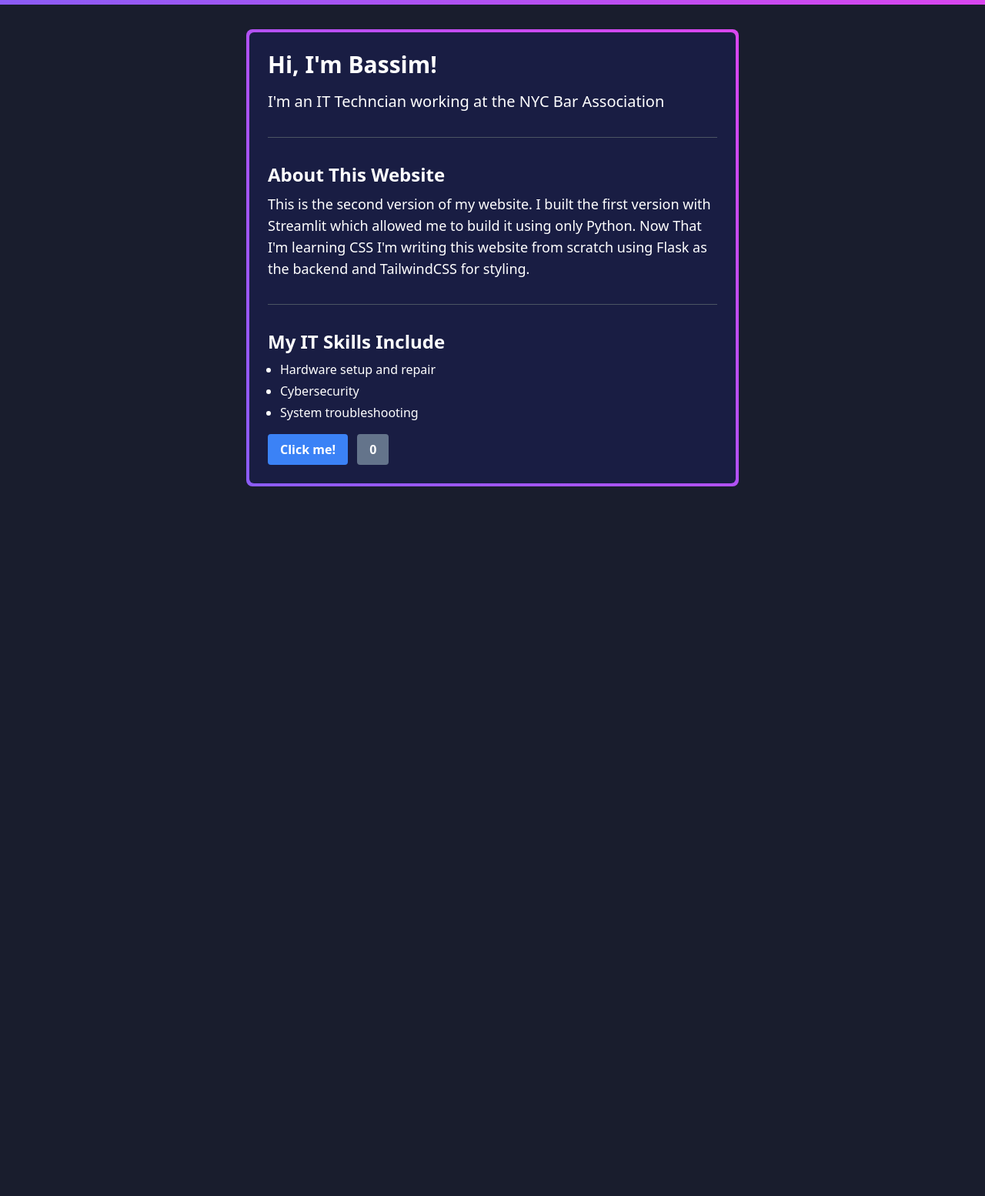
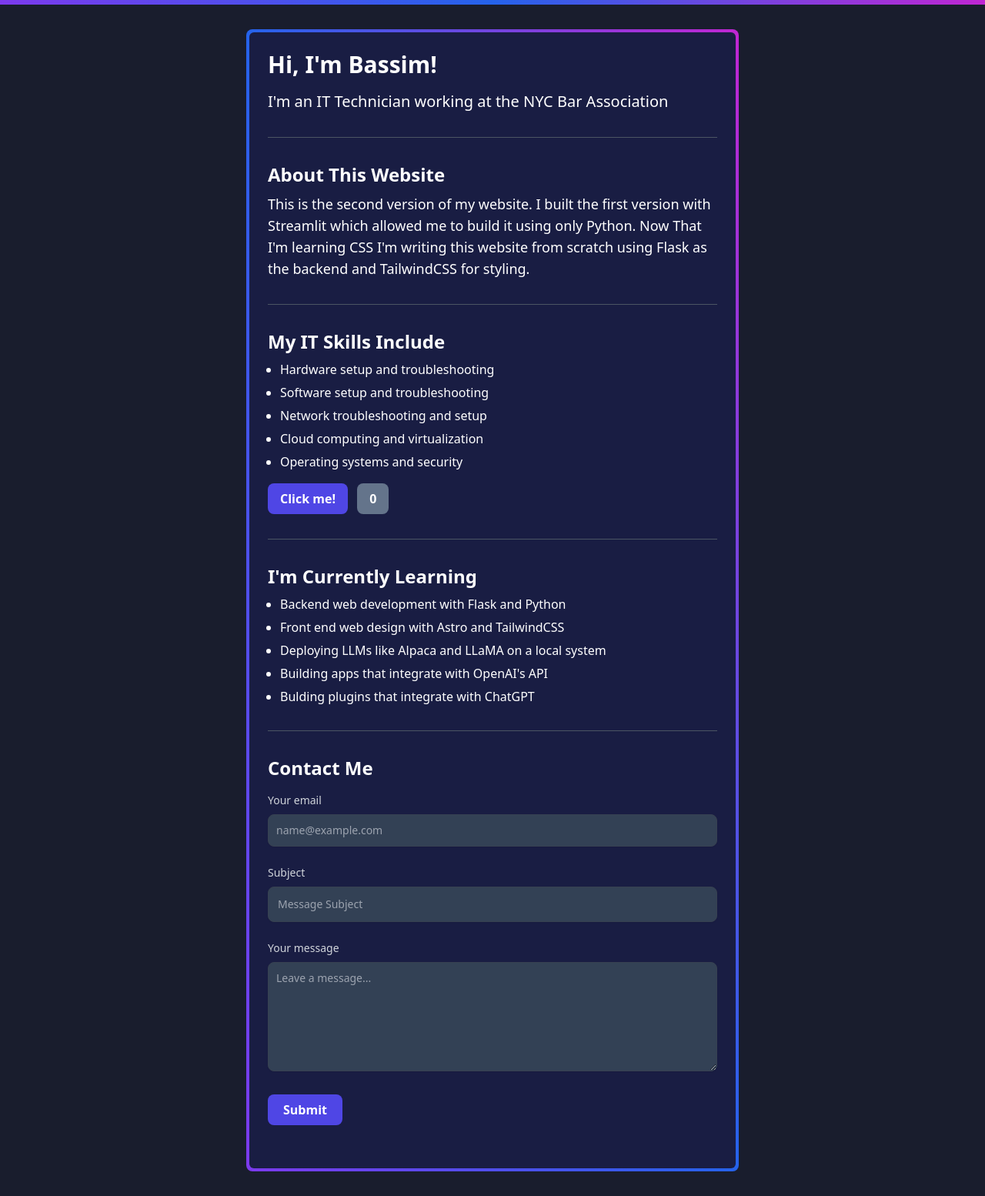
Before and after one commit to AVGVSTVS96/flaskWebsite, a Flask app: page / in a window 1280 px wide. Shown: the whole page at 77% size. Before the commit the page ends 632 px from the top, so only its background shows below. Run offline with Flask 2, Linux system fonts and the light colour scheme; style sheets or scripts are compiled from the project's sources.

Commit message:
added contact form, added skills and learning text

```diff
--- a/templates/index.html
+++ b/templates/index.html
@@ -6,30 +6,61 @@
     <title>Bassim's Site</title>
     <meta name="description" content="This is Bassim Shahidy's personal resume website.
         Bassim is an IT Support technician with expertise in IT, AV, data, and programming
-        with Python, Flask, GPT-4, ChatGPT, Tailwind CSS, Cybersecurity, and Fraud Prevention">
+        with Python, Flask, GPT-4, ChatGPT, TailwindCSS, Cybersecurity, and Fraud Prevention">
     <link rel="stylesheet" href="{{ url_for('static', filename='output.css') }}">
   </head>
-  <body class="h-screen w-screen bg-mycustom-200">
-    <div class="h-1.5 bg-gradient-to-r from-violet-500 to-fuchsia-500"></div>
+ <!--  <div class="bg-mycustom-200 h-full w-full">   only for background in TWplay -->
+  <body class="min-h-screen w-full bg-mycustom-200">
+    <div class="h-1.5 bg-gradient-to-r from-violet-600 via-blue-600 to-fuchsia-600"></div>
     <div class="mx-auto max-w-2xl px-4 py-8 text-left text-white">
-      <div class="rounded-lg bg-gradient-to-tr from-violet-500 to-fuchsia-500 p-1">
+      <div class="rounded-lg bg-gradient-to-tr from-violet-600 via-blue-600 to-fuchsia-600 p-1">
         <div class="content rounded-md bg-mycustom-100 p-6">
           <h1 class="mb-4 text-3xl font-bold">Hi, I'm Bassim!</h1>
-          <p class="mb-4 text-xl">I'm an IT Techncian working at the NYC Bar Association</p>
+          <p class="mb-4 text-xl">I'm an IT Technician working at the NYC Bar Association</p>
           <hr class="border-t border-gray-600 my-8">
           <h2 class="mt-4 mb-2 text-2xl font-bold">About This Website</h2>
           <p class="mb-4 text-lg">This is the second version of my website. I built the first version with Streamlit which allowed me to build it using only Python. Now That I'm learning CSS I'm writing this website from scratch using Flask as the backend and TailwindCSS for styling.</p>
         <hr class="border-t border-gray-600 my-8">
           <h2 class="mt-4 mb-2 text-2xl font-bold">My IT Skills Include</h2>
           <ul class="list-disc list-outside mb-4 pl-4">
-            <li class="mb-1">Hardware setup and repair</li>
-            <li class="mb-1">Cybersecurity</li>
-            <li class="mb-1">System troubleshooting</li>
+            <li class="mb-1.5">Hardware setup and troubleshooting</li>
+            <li class="mb-1.5">Software setup and troubleshooting</li>
+            <li class="mb-1.5">Network troubleshooting and setup</li>
+            <li class="mb-1.5">Cloud computing and virtualization</li>
+            <li class="mb-1.5">Operating systems and security</li>
           </ul>
-          <button id="click-me" class="rounded bg-blue-500 py-2 px-4 font-bold text-white hover:bg-blue-700">Click me!</button>
-          <span id="counter-display" class="ml-2 inline-block rounded border-gray-50 bg-slate-500 px-4 py-2 text-center font-bold hover:bg-blue-400"> 0 </span>
+          <button id="click-me" class="rounded-lg bg-indigo-600 py-2 px-4 font-bold text-white hover:bg-gradient-to-r from-violet-600 to-blue-600">Click me!</button>
+          <span id="counter-display" class="ml-2 inline-block rounded-lg border-gray-50 bg-slate-500 px-4 py-2 text-center font-bold hover:bg-gradient-to-r from-violet-600 to-blue-600"> 0 </span>
+                  <hr class="border-t border-gray-600 my-8">
+          <h2 class="mt-4 mb-2 text-2xl font-bold">I'm Currently Learning</h2>
+          <ul class="list-disc list-outside mb-4 pl-4">
+            <li class="mb-1.5">Backend web development with Flask and Python</li>
+            <li class="mb-1.5">Front end web design with Astro and TailwindCSS</li>
+            <li class="mb-1.5">Deploying LLMs like Alpaca and LLaMA on a local system</li>
+            <li class="mb-1.5">Building apps that integrate with OpenAI's API</li>
+            <li class="mb-1.5">Bulding plugins that integrate with ChatGPT</li>
+          </ul>
+      <section class="mt-8 mb-8 border-t border-gray-600">
+        <h2 class="mb-4 text-2xl font-bold my-8 text-white">Contact Me</h2>
+        <form action="#" class="space-y-6">
+          <div>
+            <label for="email" class="block mb-2 text-sm font-medium text-gray-300">Your email</label>
+            <input type="email" id="email" class="w-full p-2.5 text-sm rounded-lg shadow-sm border focus:ring-primary-500 focus:border-primary-500 bg-slate-700 border-gray-700" placeholder="name@example.com" required>
+          </div>
+          <div>
+            <label for="subject" class="block mb-2 text-sm font-medium text-gray-300">Subject</label>
+            <input type="text" id="subject" class="w-full p-3 text-sm rounded-lg shadow-sm border focus:ring-primary-500 focus:border-primary-500 bg-slate-700 border-gray-700" placeholder="Message Subject" required>
+          </div>
+          <div>
+            <label for="message" class="block mb-2 text-sm font-medium text-gray-300">Your message</label>
+            <textarea id="message" rows="6" class="w-full p-2.5 text-sm rounded-lg shadow-sm border focus:ring-primary-500 focus:border-primary-500 bg-slate-700 border-gray-700" placeholder="Leave a message..."></textarea>
+          </div>
+          <button type="submit" class="py-2 px-5 font-bold text-center text-white rounded-lg bg-indigo-600 hover:bg-gradient-to-r from-violet-600 to-blue-600 focus:ring-4 focus:outline-none focus:ring-primary-300">Submit</button>
+        </form>
+      </section>
         </div>
       </div>
+    </div>
     </body>
     <script>
       document.addEventListener('DOMContentLoaded', () => {
```
